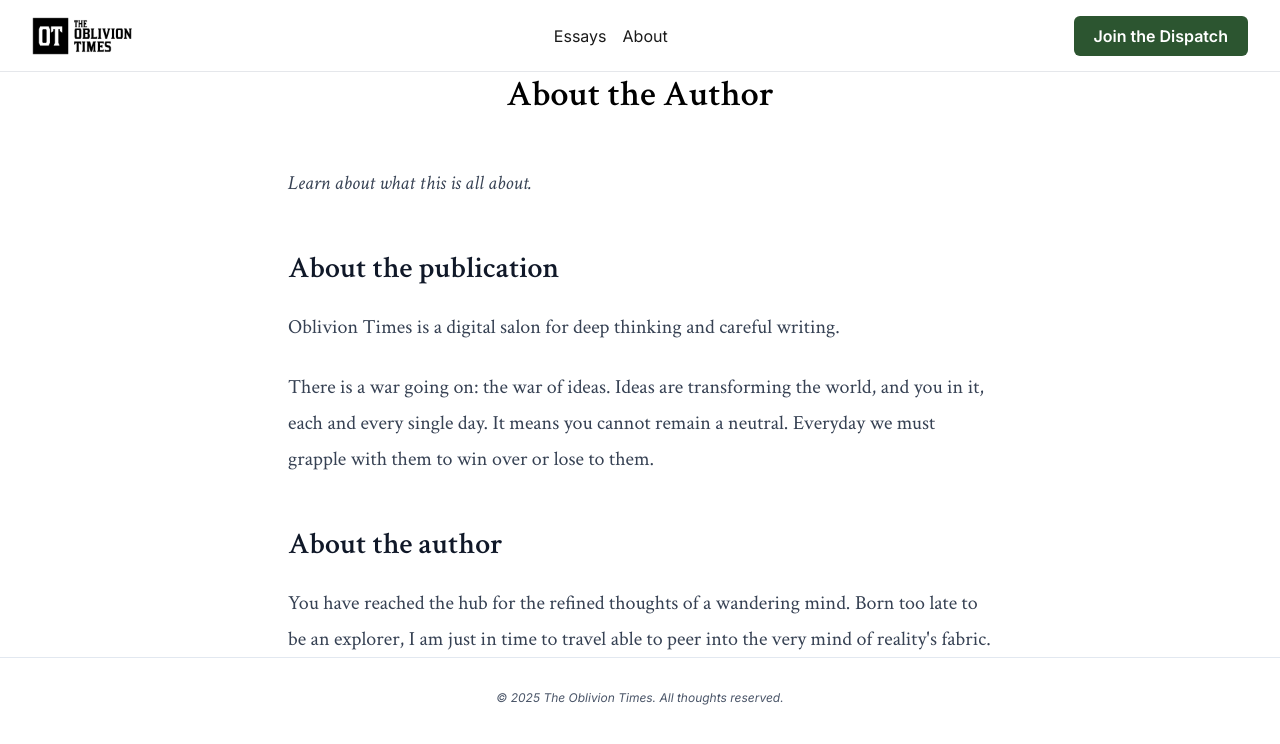
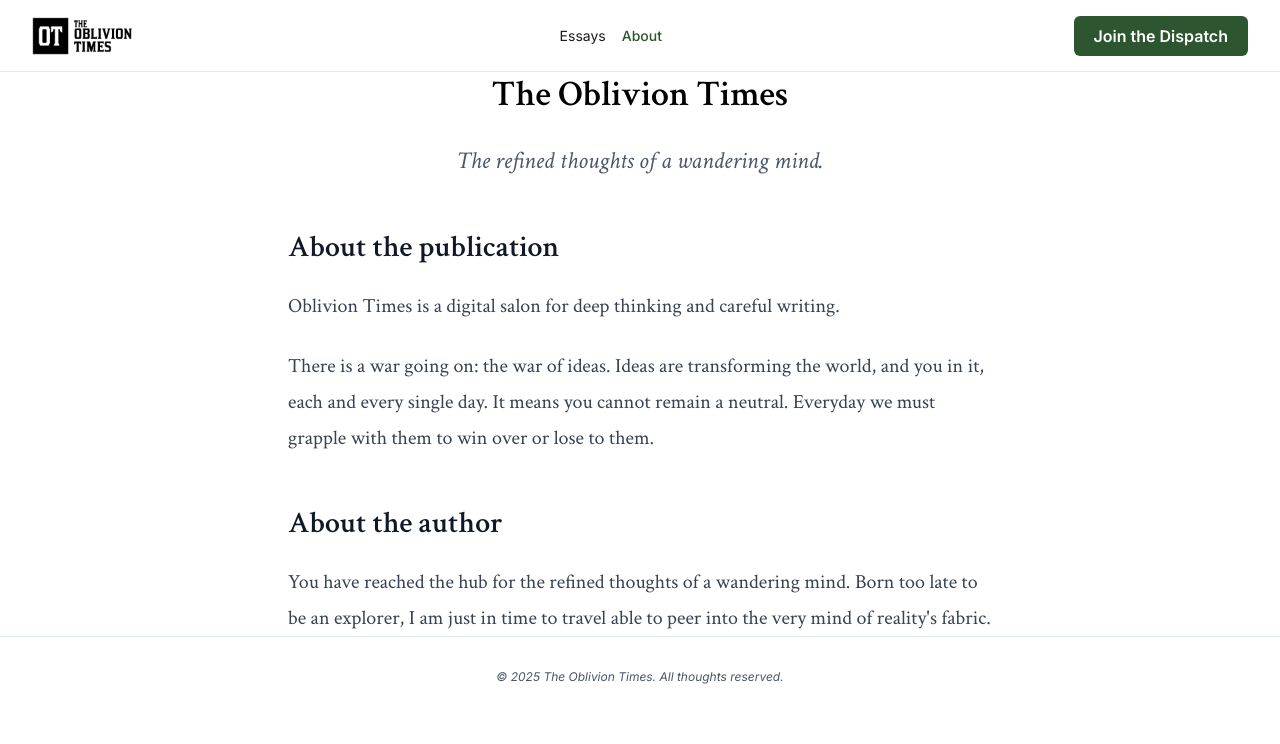
Before and after one commit to jethro-djan/the-oblivion-times, a React (Vite) app in the folder frontend/: page /about in a window 1280 px wide. Shown: the top 744 px of the page. Built offline with nearby package versions, Linux system fonts and the light colour scheme.

Commit message:
Make UI changes; Add Modal and fix fallout from other pages

```diff
--- a/frontend/src/App.tsx
+++ b/frontend/src/App.tsx
@@ -1,25 +1,45 @@
 import { BrowserRouter as Router, Routes, Route } from 'react-router';
+import { useLocation } from 'react-router';
 import NavigationBar from './components/NavigationBar';
 import Footer from './components/Footer';
 import HomePage from './pages/HomePage';
 import EssaysPage from './pages/EssaysPage';
-import AuthorsPage from './pages/AuthorsPage';
+// import AuthorsPage from './pages/AuthorsPage';
 import AboutPage from './pages/AboutPage';
 import PostPage from './pages/PostPage';
+import ModalPage from './pages/ModalPage';
 
-function App() {
-  return (
-        <Router>
+function AppContent() {
+    const location = useLocation();
+    const state = location.state as { background?: Location };
+    const background = state?.background;
+
+    return (
+        <>
             <NavigationBar />
-            <Routes>
+            <Routes location={background || location}>
                 <Route path="/" element={<HomePage />} />
                 <Route path="/essays" element={<EssaysPage />} />
                 <Route path="/essays/:slug" element={<PostPage />} />
                 {/* <Route path="/authors" element={<AuthorsPage />} /> */}
                 <Route path="/about" element={<AboutPage />} />
             </Routes>
+
+            {background && (
+                <Routes>
+                    <Route path="/join-dispatch" element={<ModalPage />} />
+                </Routes>
+            )}
+
             <Footer />
+        </>
+    );
+}
+
+export default function App() {
+    return(
+        <Router>
+            <AppContent />
         </Router>
-  );
+    );
 }
-export default App;
--- a/frontend/src/components/NavigationBar.tsx
+++ b/frontend/src/components/NavigationBar.tsx
@@ -37,20 +37,20 @@ function NavigationBar() {
             <nav className="bg-white w-full h-18 top-0 sticky z-50 border-b border-gray-200 px-4 md:px-8 py-4">
                 <div className="mx-auto flex justify-between items-center relative z-50">
                     <div className="flex items-center">
-                        <Link onClick={closeMobileMenu} to='/' className={location.pathname === "/" ? 'active' : ''}>
+                        <Link onClick={() => {}} to='/' className={location.pathname === "/" ? 'active' : ''}>
                             <img src="/oblivion-times-logo-full.png" width="100" />
                         </Link>
                     </div>
 
                     <div className="hidden md:flex space-x-8">
-                        <ul className="flex space-x-4 font-sans text-primary">
+                        <ul className="flex space-x-4 font-sans text-sm text-primary">
                             <li>
                                 {/* <Link onClick={closeMobileMenu} to='/' className={location.pathname === "/" ? 'active' : ''}>
                                     Home
                                 </Link> */}
                             </li>
                             <li>
-                                <Link onClick={closeMobileMenu} to='/essays' className={location.pathname === "/essays" ? 'active' : ''}>
+                                <Link onClick={() => {}} to='/essays' className={location.pathname === "/essays" ? 'text-accent font-medium' : ''}>
                                     Essays
                                 </Link>
                             </li>
@@ -60,7 +60,7 @@ function NavigationBar() {
                                 </Link>
                             </li> */}
                             <li>
-                                <Link onClick={closeMobileMenu} to='/about' className={location.pathname === "/about" ? 'active' : ''}>
+                                <Link onClick={() => {}} to='/about' className={location.pathname === "/about" ? 'font-medium text-accent' : ''}>
                                     About
                                 </Link>
                             </li>
@@ -68,9 +68,14 @@ function NavigationBar() {
                     </div>
 
                    <div className="flex gap-2">
-                       <button className="font-sans text-sm md:text-base bg-accent hover:bg-accent-light cursor-pointer text-white font-semibold px-5 py-2 rounded-md">
+                       <Link
+                        to="/join-dispatch"
+                        state={{ background: location }}
+                        className="font-sans text-sm md:text-base bg-accent hover:bg-accent-light cursor-pointer text-white font-semibold px-5 py-2 rounded-md"
+                        onClick={() => {}}
+                        >
                             Join the Dispatch
-                       </button>
+                       </Link>
                         <button
                             className="md:hidden p-2 transition-transform duration-200"
                             onClick={toggleMobileMenu}
@@ -88,26 +93,26 @@ function NavigationBar() {
             </nav>
 
             <nav className={`
-                    absolute top-18 left-0 w-full bg-white border-b border-gray-100 px-4 py-4 z-40 md:hidden
+                    fixed top-18 left-0 w-full bg-white border-b border-gray-100 px-4 py-4 z-40 md:hidden
                     transform duration-300 ease-in-out
                     ${isMobileMenuOpen ? 'translate-y-0 opacity-100' : '-translate-y-full opacity-0'}
             `}>
                 <ul className="flex flex-col gap-2 list-none" role="list">
-                    <li>
+                {/* <li>
                         <Link onClick={closeMobileMenu} to='/' className={`font-sans text-primary py-3 border-b border-gray-200 block ${location.pathname === "/" ? 'active' : ''}`}>
                             Home
                         </Link>
-                    </li>
+                    </li> */}
                     <li>
                         <Link onClick={closeMobileMenu} to='/essays' className={`font-sans text-primary py-3 border-b border-gray-200 block ${location.pathname === "/essays" ? 'active' : ''}`}>
                             Essays
                         </Link>
                     </li>
-                    <li>
+                    {/* <li>
                         <Link onClick={closeMobileMenu} to='/authors' className={`font-sans text-primary py-3 border-b border-gray-200 block ${location.pathname === "/authors" ? 'active' : ''}`}>
                             Authors
                         </Link>
-                    </li>
+                    </li> */}
                     <li>
                         <Link onClick={closeMobileMenu} to='/about' className={`font-sans text-primary py-3 border-b border-gray-200 block ${location.pathname === "/about" ? 'active' : ''}`}>
                             About
--- a/frontend/src/pages/AboutPage.tsx
+++ b/frontend/src/pages/AboutPage.tsx
@@ -3,14 +3,14 @@ const AboutPage = () => {
         <>
             <article className="px-8 max-w-3xl mx-auto">
                 <header className="text-center mb-12">
-                    <h1 className="font-serif text-3xl md:text-4xl font-semibold leading-tight mb-6">About the Author</h1>
+                    <h1 className="font-serif text-3xl md:text-4xl font-semibold leading-tight mb-6">The Oblivion Times</h1>
+                    <p className="font-serif text-2xl italic text-primary-light mb-8 leading-relaxed">
+                        The refined thoughts of a wandering mind.
+                    </p>
                 </header>
                 <div
                     className="font-serif prose prose-lg lg:prose-xl max-w-none"
                 >
-                    <p>
-                        <i>Learn about what this is all about.</i>
-                    </p>
                     <h3>About the publication</h3>
                     <p>
                         Oblivion Times is a digital salon for deep thinking and careful writing.
--- /dev/null
+++ b/frontend/src/pages/ModalPage.tsx
@@ -0,0 +1,51 @@
+import { useState, useEffect } from 'react';
+import { useNavigate } from 'react-router';
+
+export default function ModalPage() {
+    const navigate = useNavigate();
+    const [isModalClosed, setIsModalClosed] = useState(false);
+
+    const closeModal = () => {
+        setIsModalClosed(!isModalClosed);
+        navigate(-1);
+    };
+
+    return (
+        <>
+            <div
+                className={`fixed inset-0 bg-black opacity-50 z-50 backdrop-blur-xs animate-fade-in ${isModalClosed ? 'hidden' : ''}`}
+            >
+                <div
+                    className="min-h-screen flex items-end justify-center p-4 sm:items-center sm:p-6"
+                >
+                    <div
+                        className="origin-bottom bg-white rounded-t-2xl sm:rounded-2xl w-full max-w-md animate-slide-up overflow-hidden shadow-xl"
+                    >
+                        <div
+                            className="flex items-center justify-between p-6 border-b border-border-light"
+                        >
+                            <h2 className="font-serif text-xl font-semibold text-primary">
+                                The Oblivion Times Dispatch
+                            </h2>
+                            <button
+                                className="p-2 hover:bg-gray-100 round-full transition-colors"
+                                aria-label="Close modal"
+                                onClick={() => closeModal()}
+                            >
+                                <img src="/close.svg" width="25" alt='Menu' />
+                            </button>
+                        </div>
+
+                        <div className="p-6">
+                            <p
+                                className="font-serif text-primary-light leading-relaxed mb-6"
+                            >
+								Hi
+                            </p>
+                        </div>
+                    </div>
+                </div>
+            </div>
+        </>
+    );
+}
```
